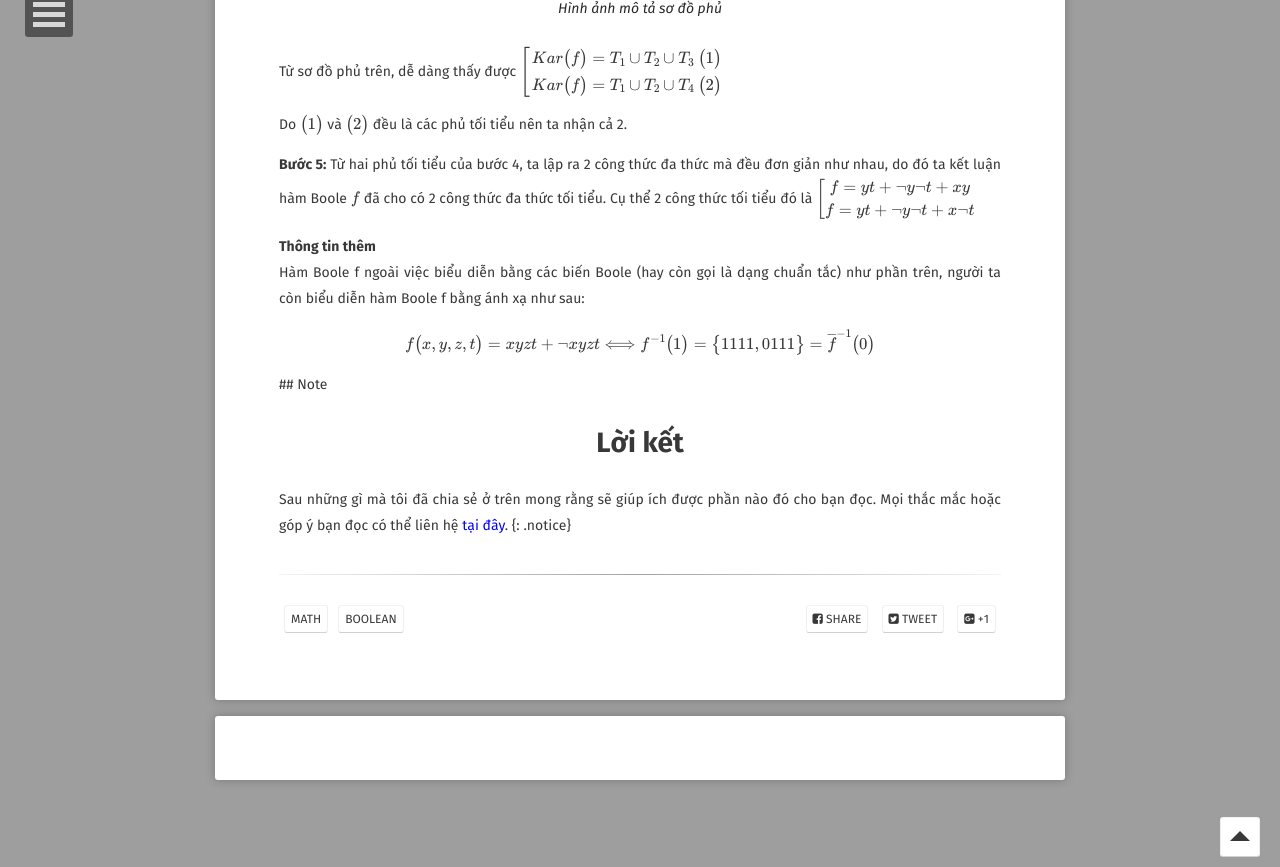
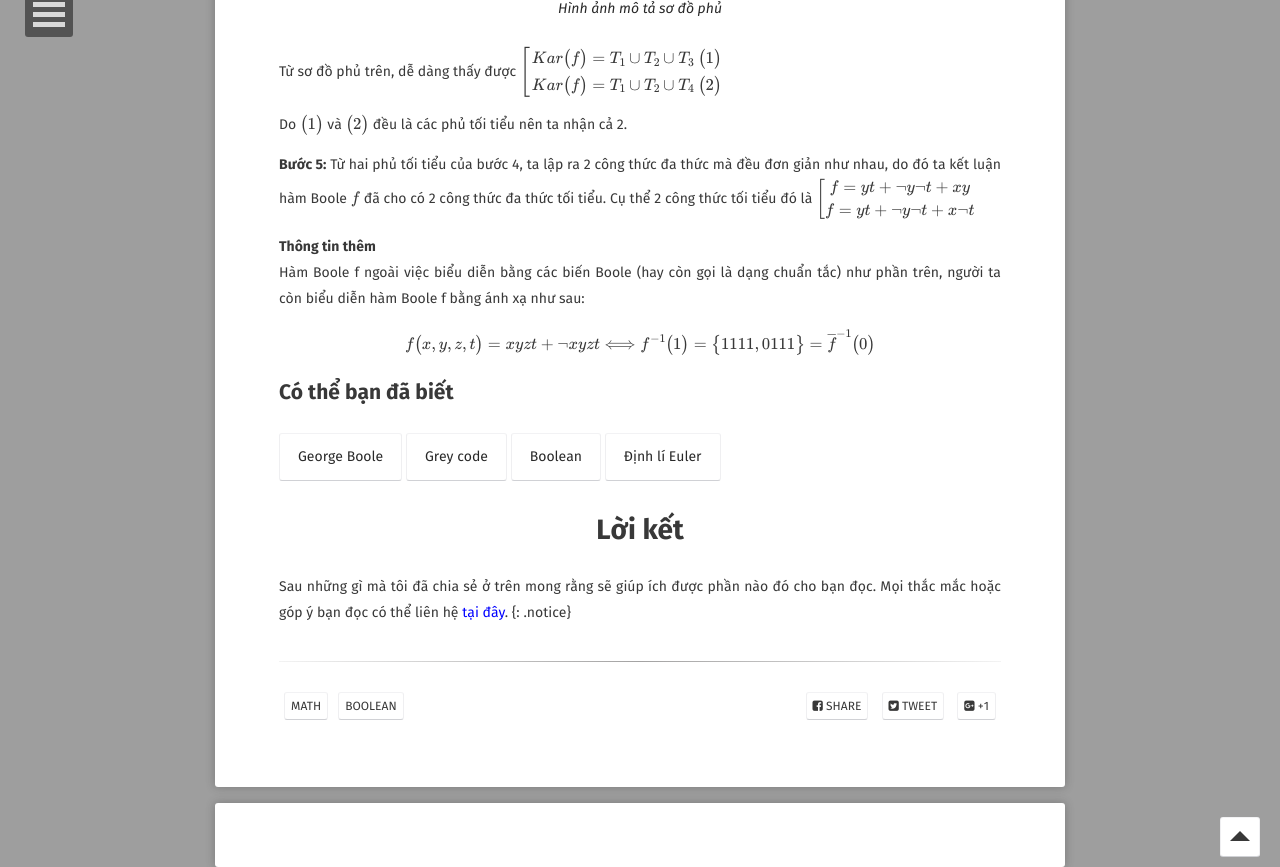
Before and after one commit to hieuhdh/deuteri, a Jekyll site: the page built from _posts/2021-10-15-[MATH]-Dai-so-Boole.md, in a window 1280 px wide and 900 px high, scrolled down 10287 px, cut to the strip 33-900 px from the top of the window. Built offline with Jekyll 4.4.1, drawn with Linux system fonts in a browser that asks for light colours; some web fonts are replaced; formulas are drawn with MathJax 3; comment, search, counter and statistics services are not loaded.

Commit message:
fix something

```diff
--- a/_posts/2021-10-15-[MATH]-Dai-so-Boole.md
+++ b/_posts/2021-10-15-[MATH]-Dai-so-Boole.md
@@ -148,8 +148,8 @@ $$f = xyz \neg t + x \neg y z \neg t + x \neg y \neg z \neg t + \neg x \neg y \n
 T là tế bào của bìa Kar thì T là hình chữ nhật (theo nghĩa rộng) gồm $$2^{n-k}$$ ô với $$0 \le k \le n$$
 
 Giả sử T là 1 tế bào lớn của bìa Kar thì:
-* $$T$$ ***là một tế bào và*** $$T \subseteq Kar \big(f\big)$$
-* ***Hơn nữa:*** $$\nexists \ T^{'}:  T^{'} \ne T \wedge T \subseteq T^{'}   \subseteq Kar \big(f\big)$$
+* $$T$$ *là một tế bào và* $$T \subseteq Kar \big(f\big)$$
+* *Hơn nữa:* $$\nexists \ T^{'}:  T^{'} \ne T \wedge T \subseteq T^{'}   \subseteq Kar \big(f\big)$$
 
 <br>
 <h2 id="cach-dung-bia-kar-trong-viec-don-gian-ham-boole">Cách dùng bìa Kar trong việc đơn giản biểu thức trong đại số Boole</h2>
@@ -281,7 +281,14 @@ Cụ thể 2 công thức tối tiểu đó là $$\left[ \begin{array}{cc}  f =
 
 $$f\big (x, y, z, t \big)=xyzt + \neg x yzt \Longleftrightarrow f^{-1}\big(1\big) = \big \{1111, 0111\big\} = \overline{f}^{-1} \big(0\big)$$
 
-## Note
+<h2 id="co-the-ban-da-biet">Có thể bạn đã biết</h2>
+
+<div align="left">
+    <a href="https://en.wikipedia.org/wiki/George_Boole" class="btn">George Boole</a>
+    <a href="https://en.wikipedia.org/wiki/Gray_code" class="btn">Grey code</a>
+    <a href="https://en.wikipedia.org/wiki/Boolean" class="btn">Boolean</a>
+    <a href="https://en.wikipedia.org/wiki/Euler's_theorem" class="btn">Định lí Euler</a>
+</div>
 
 <h1 align="center">
   Lời kết
```
